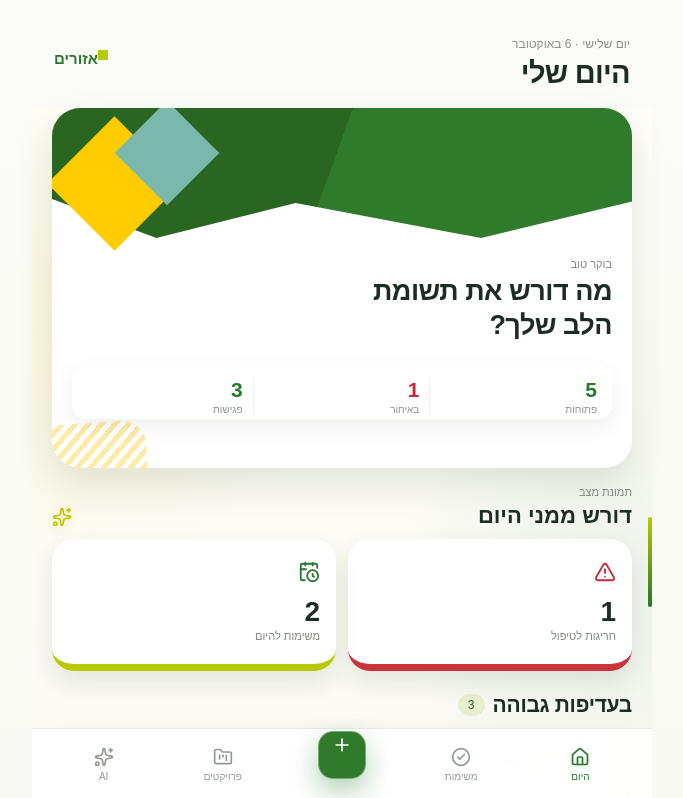
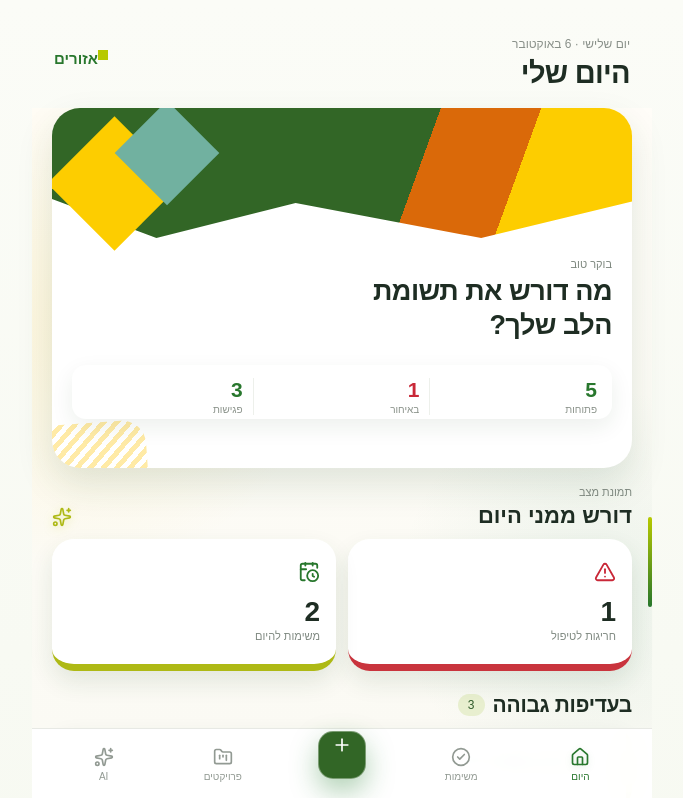
Before and after one commit to yuvaltzalach/Azorim-task-manager, a React (Vite) app: page / in a window 1280 px wide. Shown: the top 798 px of the page, without its empty margins (298-981 px from the left). Built offline with nearby package versions, Linux system fonts and the light colour scheme.

Commit message:
Match UI colors to exact supplied Azorim logo palette

```diff
--- a/src/styles.css
+++ b/src/styles.css
@@ -106,3 +106,22 @@ linear-gradient(315deg,rgba(112,180,155,.16),transparent 34%),#fff}
 .attentionHead svg{color:var(--az-lime)}
 .bottomNav .active,.bottomNav button.active{color:var(--az-green)}
 .fab,.quickAdd{background:var(--az-green)!important}
+
+/* Exact Azorim logo palette sampled from supplied logo */
+:root{
+ --az-dark:#326626;
+ --az-green:#326626;
+ --az-lime:#AEB915;
+ --az-yellow:#FDCD00;
+ --az-teal:#71B1A0;
+ --az-orange:#DA6909;
+ --az-red:#BD2E32;
+}
+.miniLogo{color:#326626}.miniLogo:after{background:#AEB915}
+.portfolioStrip{background:linear-gradient(110deg,#326626 0 58%,#397a2c 100%)}
+.miniGeo i:nth-child(1),.executiveIntro .geoA{background:#FDCD00!important}
+.miniGeo i:nth-child(2),.executiveIntro .geoB{background:#71B1A0!important}
+.miniGeo i:nth-child(3){background:#AEB915!important}
+.executiveIntro:before{background:linear-gradient(110deg,#326626 0 62%,#DA6909 62% 78%,#FDCD00 78% 100%)}
+.progress i{background:linear-gradient(90deg,#DA6909 0 20%,#FDCD00 20% 42%,#AEB915 42% 65%,#326626 65% 100%)}
+.projectRow:nth-of-type(3n){border-inline-start-color:#DA6909}
```
